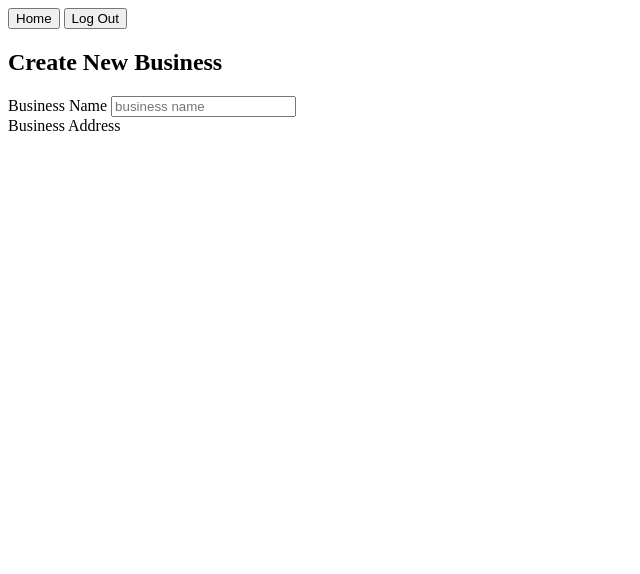
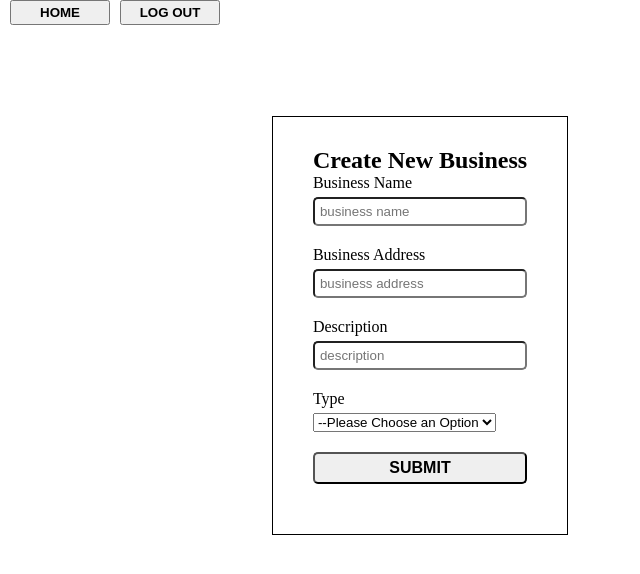
Before and after one commit to Joseph-Galante/Group_U2_Project_Frontend, a website: page index.html in a window 1280 px wide. Shown: the whole page, without its empty margins (0-640 px from the left). Drawn offline with nearby package versions, Linux system fonts and the light colour scheme.

Commit message:
style changes

```diff
--- a/index.html
+++ b/index.html
@@ -3,6 +3,7 @@
 <head>
     <meta charset="UTF-8">
     <meta name="viewport" content="width=device-width, initial-scale=1.0">
+    <link rel="stylesheet" href="style.css">
     <title>Welp</title>
 </head>
 <body>
@@ -22,6 +23,25 @@
                 </div>
                 <div class="form-control">
                     <label for="address"> Business Address</label>
+                    <input type="text" id="business-address" placeholder="business address">
+                </div>
+                <div class="form-control">
+                    <label for="description">Description</label>
+                    <input type="text" id="description" placeholder="description">
+                </div>
+                <div class="form-control">
+                    <label for="type">Type</label>
+                    <select name="business type" id="type">
+                        <option value="">--Please Choose an Option</option>
+                        <option value="Retail">Retail</option>
+                        <option value="Restaurant">Restaurant</option>
+                        <option value="Health & Beauty">Health & Beauty</option>
+                        <option value="automotive">automotive</option>
+                        <option value="entertainment">entertainment</option>
+                    </select>
+                </div>
+                <div class="form-control">
+                    <input type="button" id="submit-btn" value="submit">
                 </div>
             </form>
         </div>
--- a/style.css
+++ b/style.css
@@ -0,0 +1,76 @@
+* {
+    box-sizing: border-box;
+    margin: 0;
+}
+
+body {
+    height: 100vh;
+}
+
+
+.businesses-state {
+    height: 100%;
+    width: 100%;
+}
+
+
+.navigation-btns {
+    display: flex;
+    flex-direction: row;
+    justify-content: flex-start;
+    margin-left: 10px;
+}
+
+.home {
+    height: 25px;
+    width: 100px;
+    cursor: pointer;
+    text-transform: uppercase;
+    font-weight: 700;
+}
+
+.logout {
+    margin-left: 10px;
+    width: 100px;
+    text-transform: uppercase;
+    font-weight: 700;
+}
+
+.form-container {
+    display: flex;
+    flex-direction: column;
+    align-items: center;
+    justify-content: center;
+    width: 50%;
+    height: 50%;
+    margin: 100px;
+}
+
+.creation-form {
+    border: 1px solid black;
+    padding: 30px 40px;
+}
+
+.form-control {
+    margin-bottom: 10px;
+    padding-bottom: 10px;
+    position: relative;
+  }
+
+  .form-control label {
+    display: block;
+    margin-bottom: 5px;
+  }
+
+  .form-control input {
+      width: 100%;
+      border-radius: 5px;
+      padding: 5px;
+  }
+
+  #submit-btn {
+      cursor: pointer;
+      text-transform: uppercase;
+      font-weight: 700;
+      font-size: 16px;
+  }
```
